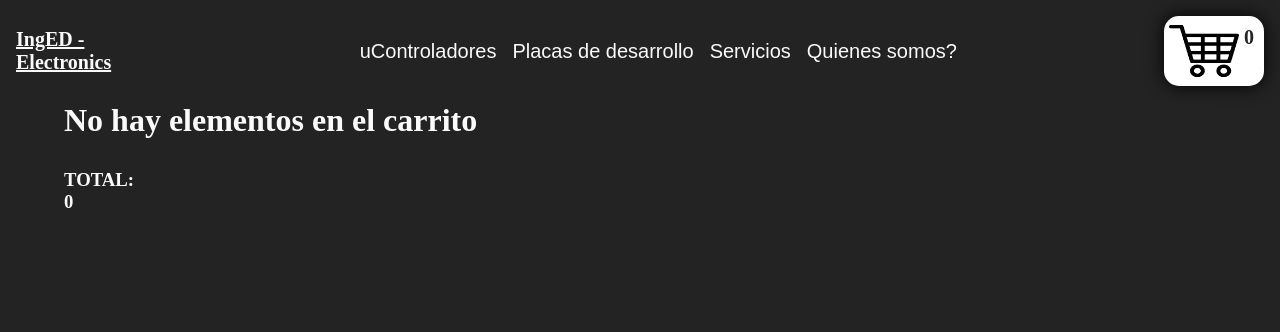
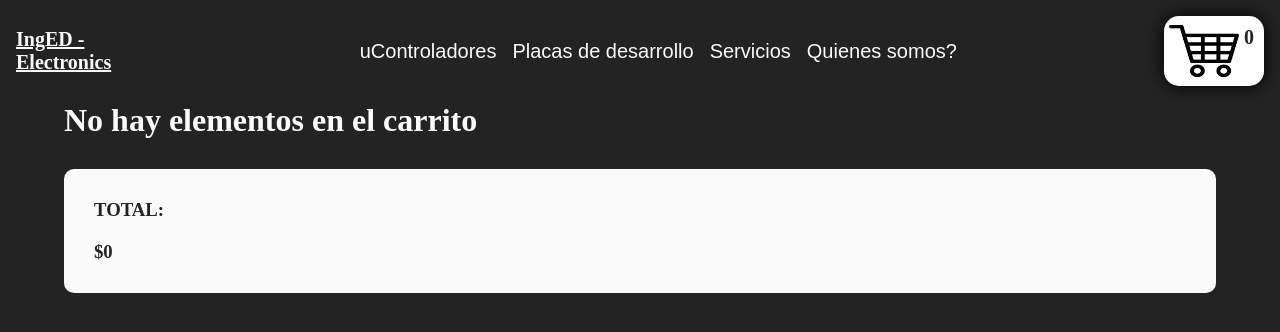
Before and after one commit to Ing-ed/PreEntrega1Dovichi, a React (Vite) app: page /Cart/list in a window 1280 px wide. Shown: the top 332 px of the page. Built offline with nearby package versions, Linux system fonts and the light colour scheme.

Commit message:
Agregado boton Terminar

```diff
--- a/src/Components/CartListContainer/CartListContainer.jsx
+++ b/src/Components/CartListContainer/CartListContainer.jsx
@@ -28,8 +28,12 @@ export function CartListContainer(){
                 })
             }
             <div className="Total">
-                <h3>TOTAL:</h3>
-                <h3>{total}</h3>
+                <div className="info">
+                    <h3>TOTAL:</h3>
+                    <h3>${total}</h3>
+                </div>
+                {cant > 0 && <button>Terminar compra</button>}
+
             </div>
         </div>
     )
--- a/src/Components/CartListContainer/estilo.css
+++ b/src/Components/CartListContainer/estilo.css
@@ -47,3 +47,21 @@
     border-radius: 15px;
     font-weight: bolder;
 }
+.Total *{
+    background-color: transparent;
+    color: #232323;
+    padding:10px;
+}
+.Total button{
+    background-color: #232323;
+    color: #FAFAFA;
+    border-radius: 10px;
+    justify-self: end;
+}
+.Total{
+    border-radius: 10px;
+    background-color: #FAFAFA;
+    display:flex;
+    justify-content: space-between;
+    padding: 10px;
+}
```
